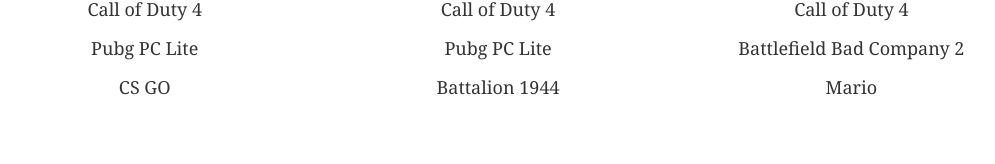
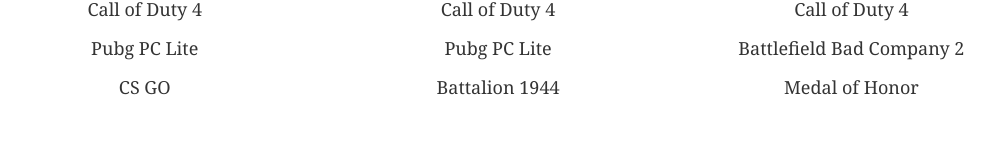
Before and after one commit to salujaparam/verse, a Gatsby site: page /about in a window 1280 px wide. Shown: the part 1159-1323 px from the top of the page, without its empty margins (155-1150 px from the left). Built offline with nearby package versions, Linux system fonts and the light colour scheme; Gatsby itself is replaced by a stand-in of ours.

```diff
--- a/src/constants/youtube.js
+++ b/src/constants/youtube.js
@@ -18,7 +18,7 @@ export default [
     {
         image: kunal,
         title: "Kunal",
-        games: ["Call of Duty 4", "Battlefield Bad Company 2", "Mario"],
+        games: ["Call of Duty 4", "Battlefield Bad Company 2", "Medal of Honor"],
         link: "https://www.youtube.com/aloypro71"
     }
 ]
```
